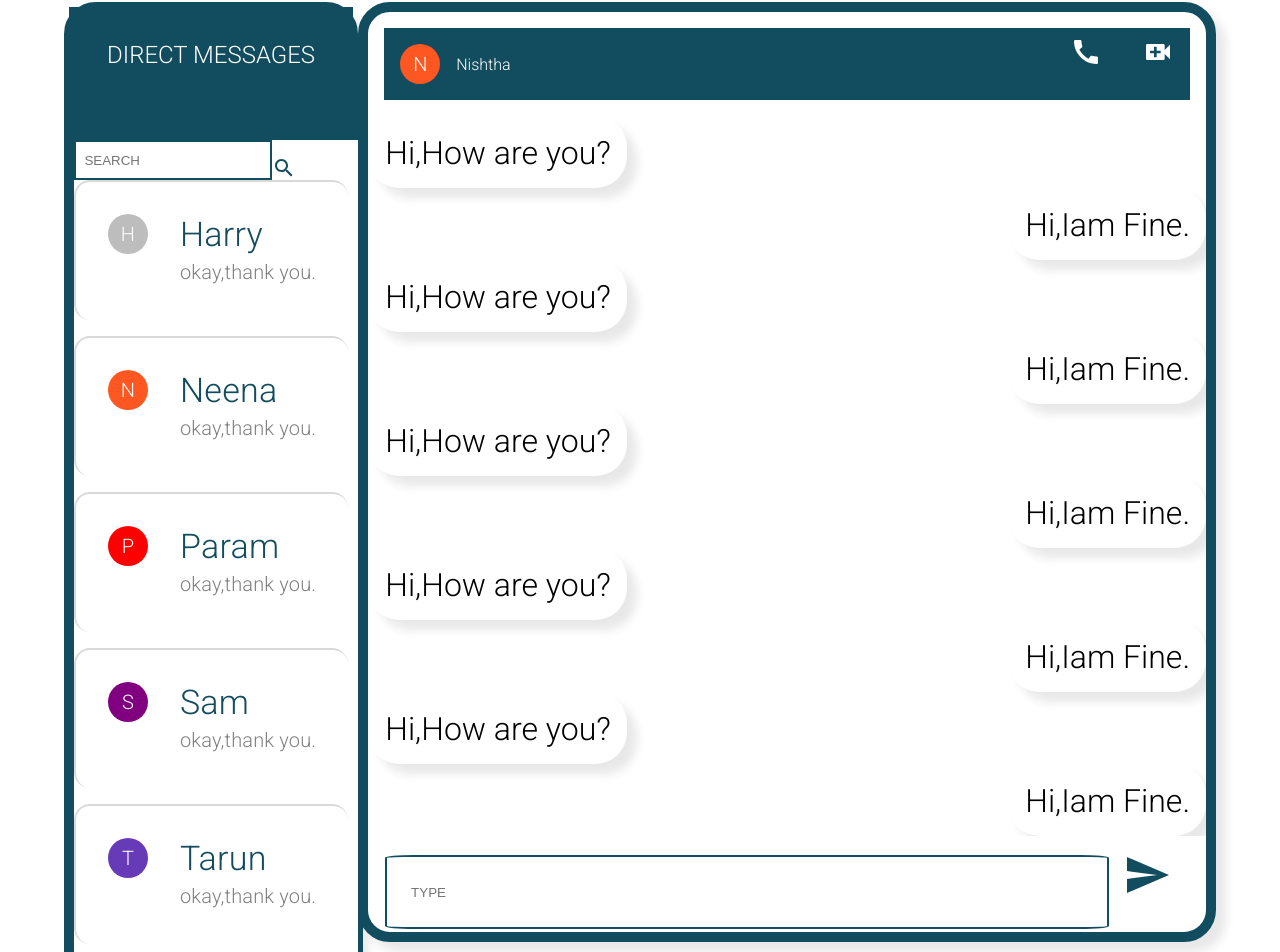
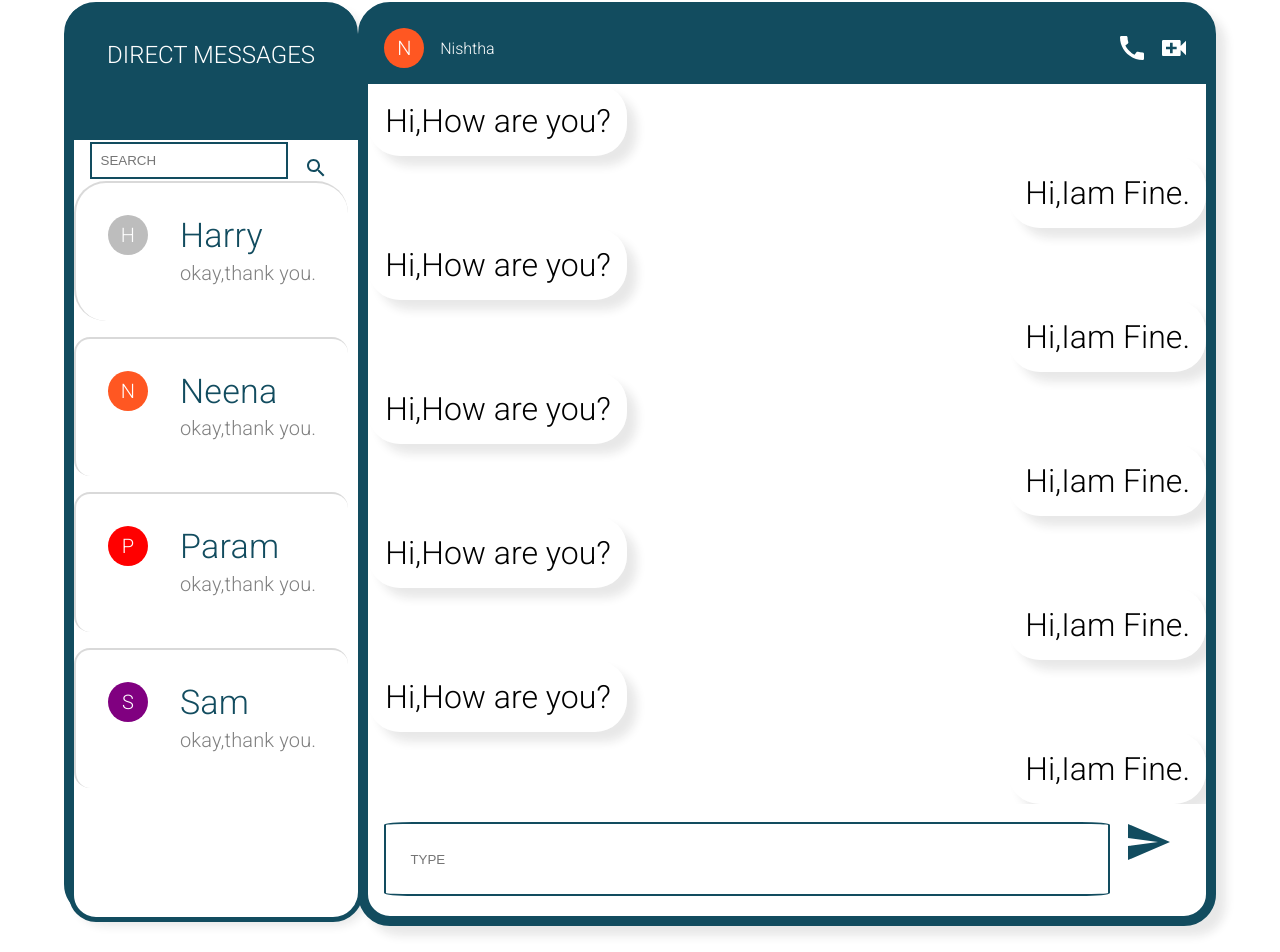
Before and after one commit to hargunkaur286/find_my_friend, a React (Create React App) app: page /chat in a window 1280 px wide. Shown: the part 117-1069 px from the top of the page. Built offline with nearby package versions, Linux system fonts and the light colour scheme.

Commit message:
chatbox alignment

```diff
--- a/src/Pages/Chatpage.jsx
+++ b/src/Pages/Chatpage.jsx
@@ -13,23 +13,15 @@ const Chatpage = () => {
   return (
     <div >
       <Box >
-      <Navbar/>
-      <Typography variant="h4" component="h2" sx={{textAlign: "center", paddingTop: 1}}>
+        <Navbar />
+        <Typography variant="h4" component="h2" sx={{ textAlign: "center", paddingTop: 1 }}>
           Chat
         </Typography>
-
-
-
         <Stack  >
-       <Box width="100%"  sx={{display:"flex",justifyContent:"center",}} >
-
-       <Sidebar/>
-        <Chat/>
-
-
+          <Box sx={{ display: "flex", justifyContent: "center", height: 1000}} >
+            <Sidebar />
+            <Chat />
           </Box>
-
-
         </Stack>
       </Box>
       <Footer />
--- a/src/components/Chat.jsx
+++ b/src/components/Chat.jsx
@@ -14,44 +14,27 @@ const Chat = () => {
   return (
     <>
 
-     <Box sx={{ height:"115vh",minWidth:"20rem",maxWidth:"80rem",backgroundColor: 'rgba(255, 255, 255, 0.4)', boxShadow: '10px 10px 10px rgba(30, 30, 30, 0.1)',  border: ' solid 10px #124C5F ',borderRadius:"2rem",bgcolor:"white"}}>
-
-
-
-
-   <Box sx={{display:"flex",alignItems:"center",justifyContent:"flex-start", margin:"1rem",backgroundColor:"#124C5F",padding:"1rem",color:"white"}}>
-   <Avatar sx={{ bgcolor: deepOrange[500] ,marginRight:"1rem"}}>N</Avatar>
+      <Box sx={{ height: "113vh", minWidth: "20rem", maxWidth: "80rem", backgroundColor: 'rgba(255, 255, 255, 0.4)', boxShadow: '10px 10px 10px rgba(30, 30, 30, 0.1)', border: ' solid 10px #124C5F ', borderRadius: "2rem", bgcolor: "white" }}>
+        <Box sx={{ display: "flex", alignItems: 'center', justifyContent: 'space-between',backgroundColor: "#124C5F", padding: "1rem", color: "white" }}>
+          <Box  sx={{ display: "flex", alignItems: 'center'}}>
+          <Avatar sx={{ bgcolor: deepOrange[500], marginRight: "1rem" }}>N</Avatar>
           <span>Nishtha</span>
           </Box>
 
-
-
-
-
-    <Box display={"flex"} style={{justifyContent:"flex-end",color:"white",alignItems:"start"}}>
-<Stack direction="row" position={"absolute"} spacing={5} marginTop={"-5rem"} marginRight={"2rem"}>
-<CallIcon style={{    width:"2rem",
-    height: "auto"
-}}/>
-<VideoCallIcon  style={{    width:"2rem",
+          <Box sx={{display: 'flex', justifyContent: 'flex-end'}}>
+          <CallIcon style={{
+              width: "2rem",
+              height: "auto",
+              paddingRight: 10,
+            }} />
+            <VideoCallIcon style={{
+              width: "2rem",
               height: "auto"
             }} />
-</Stack>
-
           </Box>
-   <Messages   />
         </Box>
-
-
-
-
-
-
-
-
-
-
-
+        <Messages />
+      </Box>
 
 
     </>
--- a/src/components/Inputs.jsx
+++ b/src/components/Inputs.jsx
@@ -1,18 +1,6 @@
 import { Box, Button, FilledInput, FormControl, Stack, TextField, Typography } from '@mui/material'
-import { blueGrey } from '@mui/material/colors'
 import React, { useState } from 'react'
-
-import DeleteIcon from '@mui/icons-material/Delete';
 import SendIcon from '@mui/icons-material/Send';
-
-import SpeedDial from '@mui/material/SpeedDial';
-import SpeedDialIcon from '@mui/material/SpeedDialIcon';
-import SpeedDialAction from '@mui/material/SpeedDialAction';
-import FileCopyIcon from '@mui/icons-material/FileCopyOutlined';
-import SaveIcon from '@mui/icons-material/Save';
-import PrintIcon from '@mui/icons-material/Print';
-import ShareIcon from '@mui/icons-material/Share';
-import EditIcon from '@mui/icons-material/Edit';
 const Inputs = () => {
 
 
@@ -23,9 +11,7 @@ const Inputs = () => {
     return (
     <>
     <Box display={"flex"} justifyContent="space-between"  >
-
-
-      <Box sx={{display:"flex",width:"100%",color:"white",bgcolor:"white",justifyContent:"space-between",margin:"2%",}}>
+      <Box sx={{display:"flex",width:"100%",color:"white",bgcolor:"white",justifyContent:"space-between",margin: 2,}}>
     <input  onChange={(e)=>{
       // console.log(e)
       setChat(e.target.value);
@@ -35,21 +21,7 @@ const Inputs = () => {
      padding: "3%",
      borderRadius: "4%",
      border:"2px solid #124C5F"}}
-    // sx={{
-    //   margin: 0,
-    //   // width: "100%",
-    //   borderRadius: "4%",
-    //   padding: "2%",
-    //   margin: "2%",
-    //   width: "inherit",}}
-
-
-    // }} sx={{width:"100%",borderRadius:"5%",border:"2px solid white ", padding:"1px",bgcolor:"white"}}
  />
-
-
-      {/* <SendIcon /> */}
-
       <Button onClick={handleClick} sx={{marginRight:"2%",borderRadius:"2%",width:"0%",height:"10%",marginTop:"1rem"}} endIcon={<SendIcon style={{color:"#124C5F",fontSize:"3rem",textAlign:"center",margin:"auto"}}/>}>
 
       </Button>
--- a/src/components/Nav.jsx
+++ b/src/components/Nav.jsx
@@ -5,7 +5,7 @@ const Nav = () => {
   return (
     <div>
       <Box margin={0} border={"black"}>
-        <Typography variant='h5' textAlign={"center"} color="white" sx={{backgroundColor: "#124C5F",height:"6rem",paddingTop:"2rem"}}>DIRECT MESSAGES </Typography>
+        <Typography variant='h5' textAlign={"center"} color="white" sx={{backgroundColor: "#124C5F",height:"6rem",paddingTop:"2rem", borderRadius: "15px 15px 0px 0px"}}>DIRECT MESSAGES </Typography>
       </Box >
     </div>
   )
--- a/src/components/Searchbox.jsx
+++ b/src/components/Searchbox.jsx
@@ -1,6 +1,6 @@
 import { Box, FilledInput, FormControl, InputAdornment, Typography } from '@mui/material'
 import React, { useState } from 'react'
-import {TextField} from '@mui/material'
+import { TextField } from '@mui/material'
 import img from "../images/img1.jpg"
 import Avatar from '@mui/material/Avatar';
 import Stack from '@mui/material/Stack';
@@ -9,65 +9,51 @@ import Lists from './Lists';
 import { Search } from '@mui/icons-material';
 
 const Searchbox = () => {
-  const [name,setName]=useState("")
+  const [name, setName] = useState("")
   return (
     <>
-    <Box sx={{width:"100%",bgcolor:"white",color:"#124C5F" ,border:"solid 5px",}}>
-
-
-
-    <Box style={{display:"flex"}}>
-    <input    onChange={(e)=>{
+      <Box sx={{ width: "100%", bgcolor: "white", color: "#124C5F", border: "solid 5px", borderRadius: "0px 0px 30px 27px"}}>
+        <Box style={{ display: "flex", justifyContent: "space-evenly" }}>
+          <input onChange={(e) => {
             // console.log(e)
-      setName(e.target.value);}}  placeholder='SEARCH' type="search" style={{maxWidth:"70em",border:"2px solid #124C5F",padding:"3%"} } />
-
-<Stack direction="row"  spacing={5} marginTop={"1rem"} marginRight={"1rem"}>
-
-  <Search   sx={   {
-      maxWidth:"3rem",
-    height: "auto",
-    color:"black",
-    cursor:"pointer",
-  color:"#124C5F"
-  }}
-
-   />
-
-
+            setName(e.target.value);
+          }} placeholder='SEARCH' type="search" style={{ maxWidth: "90em", border: "2px solid #124C5F", padding: "3%", margin: 2 }} />
+          <Stack direction="row" spacing={5} marginTop={"1rem"} marginRight={"1rem"}>
+            <Search sx={{ maxWidth: "5rem", height: "auto", color: "black", cursor: "pointer", color: "#124C5F"}} />
           </Stack>
         </Box>
 
-     <Stack direction="column" spacing={2} sx={{overflowY: "scroll",height:"100vh"}} >
-       <Box display={"flex"}sx={{width:"fit-content",backgroundColor: 'rgba(255, 255, 255, 0.4)',borderRadius:"1rem", borderLeft: 'solid 2px rgb(128,128,128,0.3)', borderTop: 'solid 2px rgb(128,128,128,0.3)',padding:"1rem"}}   >
-      <Avatar sx={{margin:"1rem" }}>H</Avatar>
-      <Typography variant='h4' sx={{margin:"1rem"}}>Harry
-      <Typography variant='h6' sx={{color:"gray" ,}}>okay,thank you.</Typography>
+        <Stack direction="column" spacing={2} sx={{ overflowY: "scroll", height: "92vh"}} >
+          <Box display={"flex"} sx={{ width: "fit-content", backgroundColor: 'rgba(255, 255, 255, 0.4)', borderRadius: "2rem", borderLeft: 'solid 2px rgb(128,128,128,0.3)', borderTop: 'solid 2px rgb(128,128,128,0.3)', padding: "1rem" }}   >
+            <Avatar sx={{ margin: "1rem" }}>H</Avatar>
+            <Typography variant='h4' sx={{ margin: "1rem" }}>Harry
+              <Typography variant='h6' sx={{ color: "gray", }}>okay,thank you.</Typography>
             </Typography>
           </Box>
-      <Box display={"flex"} sx={{width:"fit-content",backgroundColor: 'rgba(255, 255, 255, 0.4)',borderRadius:"1rem", borderLeft: 'solid 2px rgb(128,128,128,0.3)', borderTop: 'solid 2px 	rgb(128,128,128,0.3) ',padding:"1rem"}}>
-      <Avatar sx={{ bgcolor: deepOrange[500] ,margin:"1rem"}}>N</Avatar>
-      <Typography variant='h4' sx={{margin:"1rem"}}>Neena
-      <Typography variant='h6' sx={{color:"gray" ,}}>okay,thank you.</Typography>
+          <Box display={"flex"} sx={{ width: "fit-content", backgroundColor: 'rgba(255, 255, 255, 0.4)', borderRadius: "1rem", borderLeft: 'solid 2px rgb(128,128,128,0.3)', borderTop: 'solid 2px 	rgb(128,128,128,0.3) ', padding: "1rem" }}>
+            <Avatar sx={{ bgcolor: deepOrange[500], margin: "1rem" }}>N</Avatar>
+            <Typography variant='h4' sx={{ margin: "1rem" }}>Neena
+              <Typography variant='h6' sx={{ color: "gray", }}>okay,thank you.</Typography>
             </Typography>
           </Box>
-      <Box display={"flex"} sx={{width:"fit-content",backgroundColor: 'rgba(255, 255, 255, 0.4)',borderRadius:"1rem", borderLeft: 'solid 2px rgb(128,128,128,0.3)', borderTop: 'solid 2px rgb(128,128,128,0.3) ',padding:"1rem"}} >
-      <Avatar sx={{ bgcolor: "red",margin:"1rem" }}>P</Avatar>
-      <Typography variant='h4' sx={{margin:"1rem"}}>Param
-      <Typography variant='h6' sx={{color:"gray" ,}}>okay,thank you.</Typography>
+          <Box display={"flex"} sx={{ width: "fit-content", backgroundColor: 'rgba(255, 255, 255, 0.4)', borderRadius: "1rem", borderLeft: 'solid 2px rgb(128,128,128,0.3)', borderTop: 'solid 2px rgb(128,128,128,0.3) ', padding: "1rem" }} >
+            <Avatar sx={{ bgcolor: "red", margin: "1rem" }}>P</Avatar>
+            <Typography variant='h4' sx={{ margin: "1rem" }}>Param
+              <Typography variant='h6' sx={{ color: "gray", }}>okay,thank you.</Typography>
             </Typography>
           </Box>
-      <Box display={"flex"} sx={{width:"fit-content",backgroundColor: 'rgba(255, 255, 255, 0.4)',borderRadius:"1rem", borderLeft: 'solid 2px rgb(128,128,128,0.3)', borderTop: 'solid 2px rgb(128,128,128,0.3) ',padding:"1rem"}} >
-      <Avatar sx={{ bgcolor: "purple" ,margin:"1rem"}}>S</Avatar>
-      <Typography variant='h4' sx={{margin:"1rem"}}>Sam
-      <Typography variant='h6' sx={{color:"gray" ,}}>okay,thank you.</Typography>
+          <Box display={"flex"} sx={{ width: "fit-content", backgroundColor: 'rgba(255, 255, 255, 0.4)', borderRadius: "1rem", borderLeft: 'solid 2px rgb(128,128,128,0.3)', borderTop: 'solid 2px rgb(128,128,128,0.3) ', padding: "1rem" }} >
+            <Avatar sx={{ bgcolor: "purple", margin: "1rem" }}>S</Avatar>
+            <Typography variant='h4' sx={{ margin: "1rem" }}>Sam
+              <Typography variant='h6' sx={{ color: "gray", }}>okay,thank you.</Typography>
             </Typography>
           </Box>
-      <Box display={"flex"} sx={{width:"fit-content",backgroundColor: 'rgba(255, 255, 255, 0.4)',borderRadius:"1rem", borderLeft: 'solid 2px rgb(128,128,128,0.3)', borderTop: 'solid 2px rgb(128,128,128,0.3)',padding:"1rem"}} >
-      <Avatar sx={{ bgcolor: deepPurple[500],margin:"1rem" }}>T</Avatar>
-      <Typography variant='h4' sx={{margin:"1rem",}}>Tarun
-      <Typography variant='h6' sx={{color:"gray" ,}}>okay,thank you.</Typography>
+          {/* <Box display={"flex"} sx={{ width: "fit-content", backgroundColor: 'rgba(255, 255, 255, 0.4)', borderRadius: "1rem", borderLeft: 'solid 2px rgb(128,128,128,0.3)', borderTop: 'solid 2px rgb(128,128,128,0.3)', padding: "1rem" }} >
+            <Avatar sx={{ bgcolor: deepPurple[500], margin: "1rem" }}>T</Avatar>
+            <Typography variant='h4' sx={{ margin: "1rem", }}>Tarun
+              <Typography variant='h6' sx={{ color: "gray", }}>okay,thank you.</Typography>
             </Typography>
-      </Box>
+          </Box> */}
 
 
 
--- a/src/components/Sidebar.jsx
+++ b/src/components/Sidebar.jsx
@@ -6,22 +6,11 @@ import Searchbox from './Searchbox'
 const Sidebar = () => {
   return (
     <Box >
-
-      <Box    sx={{backgroundColor: 'rgba(255, 255, 255, 0.4)',maxWidth:"30rem", boxShadow: '10px 10px 10px rgba(30, 30, 30, 0.1)', border: ' solid 5px #124C5F ',borderRadius:"2rem",backgroundImage: 'linear-gradient(to bottom right, #FFF2B3, yellow)'}}>
+      <Box sx={{height: "113vh", backgroundColor: 'rgba(255, 255, 255, 0.4)',maxWidth:"30rem", boxShadow: '10px 10px 10px rgba(30, 30, 30, 0.1)', border: ' solid 5px #124C5F ',borderRadius:"2rem",backgroundImage: 'linear-gradient(to bottom right, #FFF2B3, yellow)'}}>
       <Nav/>
         <Searchbox/>
     </Box>
     </Box>
-
-
-
-
-
-
-
-
-
-
   )
 }
 
```
Lines whose indentation alone changed are shown as unchanged.
